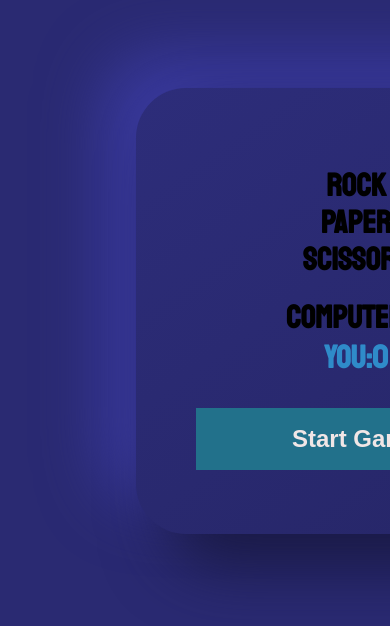
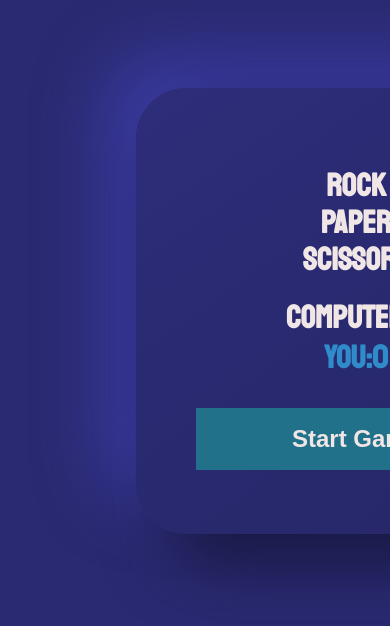
Before and after one commit to RiyazSyed8790/RockPaperScissor, a plain HTML site: page index.html in a window 390 px wide. Shown: the top 626 px of the page. Drawn offline with Linux system fonts and the light colour scheme.

Commit message:
Changed color for mobile devices!

```diff
--- a/styles/style1.css
+++ b/styles/style1.css
@@ -8,7 +8,7 @@ body{
     align-items: center;
     height: 99vh;
     width: 99vw;
-
+    color: rgb(240, 230, 230);
 }
 
 main {
```
